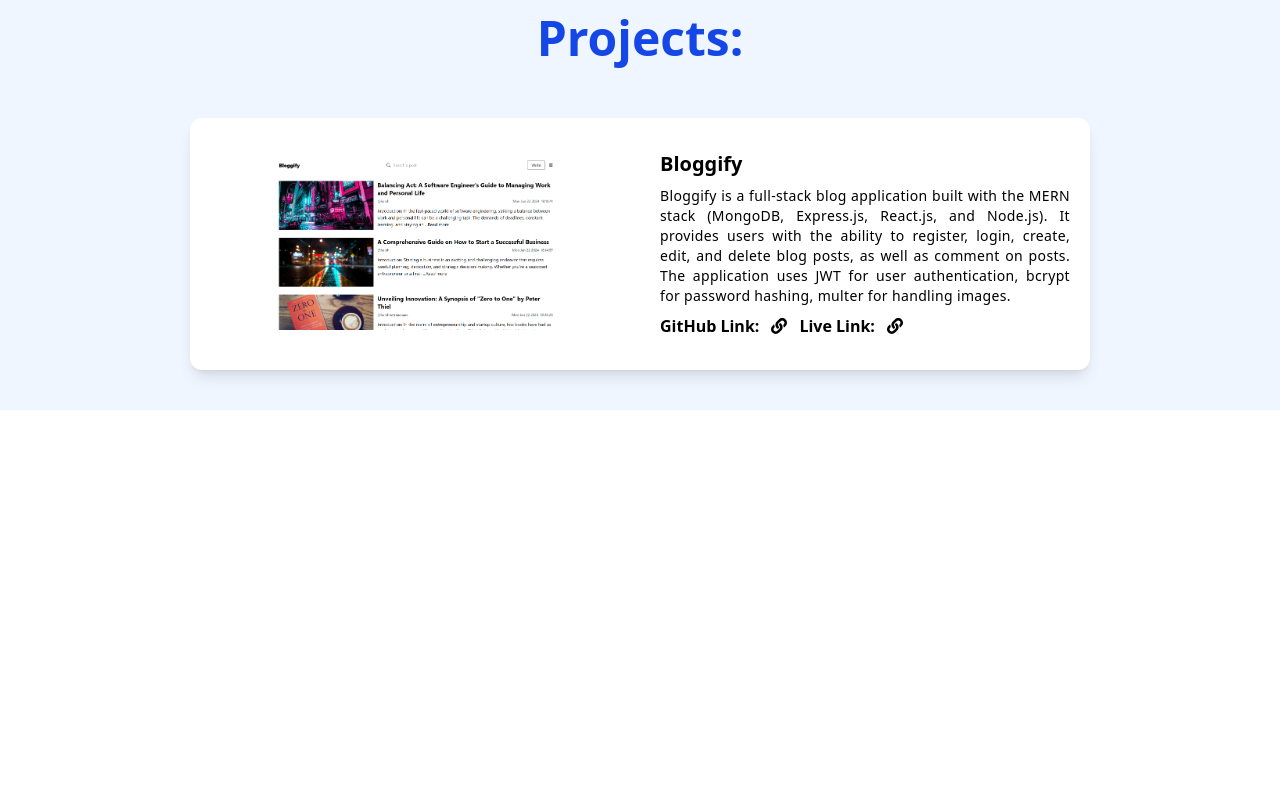
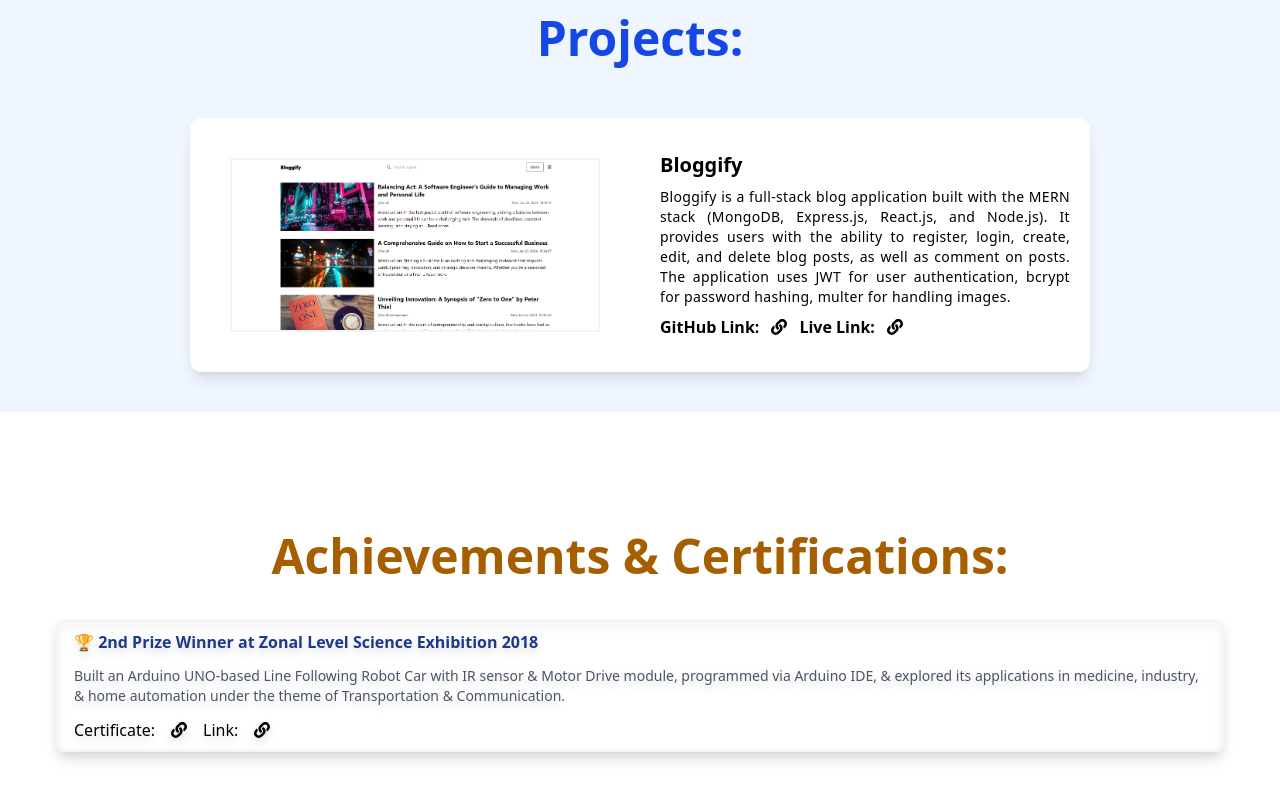
Before and after one commit to thearpitsarap/thearpitsarap, a React (Vite) app in the folder thearpitsarap/: page / in a window 1280 px wide. Shown: the part 2402-3202 px from the top of the page. Before the commit the page ends 2852 px from the top, so only its background shows below. Built offline with nearby package versions, Linux system fonts and the light colour scheme.

Commit message:
added achievements section

```diff
--- a/thearpitsarap/src/Achievements.jsx
+++ b/thearpitsarap/src/Achievements.jsx
@@ -0,0 +1,16 @@
+import React from 'react'
+import AchievementsCard from './Components/AchievementsCard';
+
+const Achievements = () => {
+    return (
+        <div >
+            <AchievementsCard title={"🏆  2nd Prize Winner at Zonal Level Science Exhibition 2018"}
+                desc={"Built an Arduino UNO-based Line Following Robot Car with IR sensor & Motor Drive module, programmed via Arduino IDE, & explored its applications in medicine, industry, & home automation under the theme of Transportation & Communication."}
+                certiLink={"https://www.google.com"}
+                link={"https://www.google.com"}
+            />
+        </div>
+    )
+}
+
+export default Achievements
--- /dev/null
+++ b/thearpitsarap/src/Components/AchievementsCard.jsx
@@ -0,0 +1,20 @@
+import React from 'react'
+import { FaLink } from "react-icons/fa";
+
+const AchievementsCard = ({ title, desc, certiLink, link }) => {
+    return (
+        <div className='flex flex-col justify-center px-10 py-10 md:py-20'>
+            <div className='font-bold text-2xl md:text-5xl text-center text-yellow-700 mb-6'>Achievements & Certifications:</div>
+            <div className='px-4 py-2 border-2 flex gap-3 flex-col border-gray-100 drop-shadow-lg m-4 rounded-lg shadow-lg'>
+                <div className='text-blue-900 font-semibold'>{title}</div>
+                <div className='text-sm text-gray-600'>{desc}</div>
+                <div className='flex gap-4 items-center'>
+                    Certificate: <a href={certiLink} target="_blank"><FaLink /></a>
+                    Link: <a href={link} target="_blank"><FaLink /></a>
+                </div>
+            </div>
+        </div>
+    )
+}
+
+export default AchievementsCard
--- a/thearpitsarap/src/Components/ProjectCard.jsx
+++ b/thearpitsarap/src/Components/ProjectCard.jsx
@@ -6,7 +6,7 @@ const ProjectCard = ({title,desc,imgn}) => {
         <div className='flex flex-col items-center'>
             <div className='w-3/4 text-center grid md:grid-cols-2 bg-white shadow-lg rounded-xl mt-10'>
                 <div className='md:px-10 md:py-10 p-5'>
-                    <img src={"/assets/"+imgn} alt="bloggify" />
+                    <img className='border-2 border-gray-100' src={"/assets/"+imgn} alt="bloggify" />
                 </div>
                 <div className='flex flex-col md:items-start justify-center m-5'>
                     <div className='font-bold text-xl'>{title}</div>
--- a/thearpitsarap/src/HomePage.jsx
+++ b/thearpitsarap/src/HomePage.jsx
@@ -4,6 +4,7 @@ import Intro from './Intro'
 import AboutMe from './AboutMe'
 import Skills from './Skills'
 import Projects from './Projects'
+import Achievements from './Achievements'
 
 export const HomePage = () => {
   return (
@@ -13,6 +14,7 @@ export const HomePage = () => {
       <AboutMe />
       <Skills />
       <Projects/>
+      <Achievements/>
     </div>
   )
 }
```
